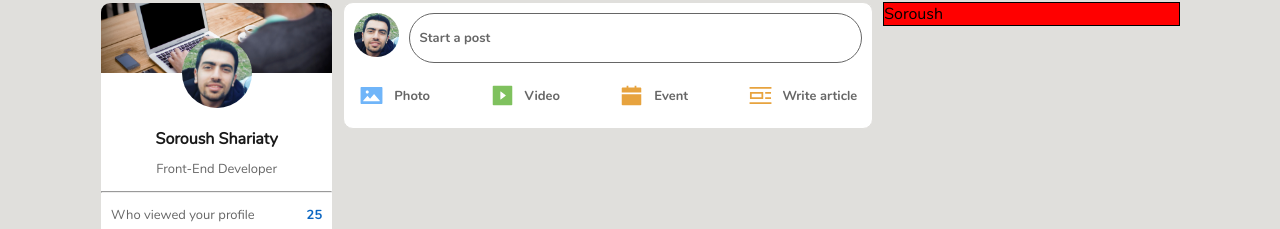
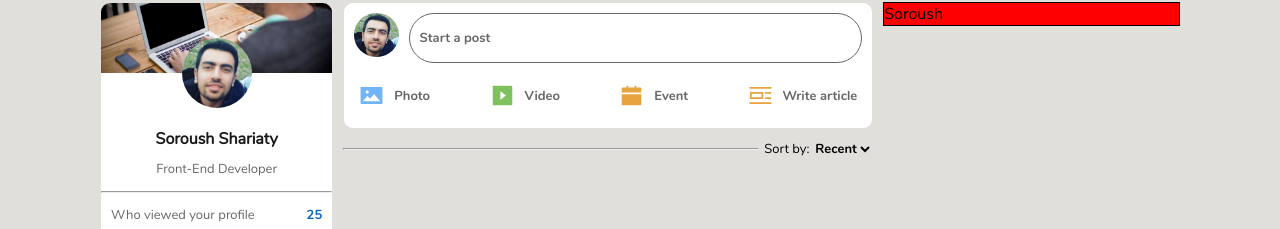
Before and after one commit to Soroush-Shariaty/linkedin-Clone, a Next.js app: page / in a window 1280 px wide. Shown: the part 81-310 px from the top of the page. Built offline with nearby package versions, Linux system fonts and the light colour scheme.

Commit message:
Sortby component created

```diff
--- a/components/homePageComponents/index.js
+++ b/components/homePageComponents/index.js
@@ -1,2 +1,3 @@
 export { default as RecentItem } from "./recentItem/RecentItem.jsx";
 export { default as StartpostButton } from "./startpostButton/StartpostButton.jsx";
+export { default as Sortby } from "./sortby/Sortby.jsx";
--- a/components/homePageComponents/sortby/Sortby.jsx
+++ b/components/homePageComponents/sortby/Sortby.jsx
@@ -1,7 +1,16 @@
-import "./sortby.css";
+import styles from "../../../styles/homePageStyles/sortby.module.css";
 
 const Sortby = () => {
-  return <div>sortby</div>;
+  return (
+    <div className={styles.sortby}>
+      <hr className={styles.sortby__hr} />
+      <span className={styles.sortby__title}>Sort by:</span>
+      <select className={styles.sortby__dorp_down}>
+        <option value="">Recent</option>
+        <option value="">Top</option>
+      </select>
+    </div>
+  );
 };
 
 export default Sortby;
--- a/pages/index.js
+++ b/pages/index.js
@@ -1,6 +1,7 @@
 import React from "react";
 import Navbar from "./../containers/navbarContainers/navbar/Navbar";
 import BodyContainer from "./../containers/bodyContainer/BodyContainer";
+import { Sortby } from "../components/homePageComponents/index";
 import {
   Profile,
   Recent,
@@ -18,6 +19,7 @@ const HomePage = () => {
         </div>
         <div>
           <StartPost />
+          <Sortby />
         </div>
         <div style={{ backgroundColor: "red", border: "1px solid black" }}>
           Soroush
--- /dev/null
+++ b/styles/homePageStyles/sortby.module.css
@@ -0,0 +1,26 @@
+.sortby {
+  display: flex;
+  margin-top: 10px;
+  margin-bottom: 10px;
+  align-items: center;
+}
+
+.sortby__hr {
+  width: 100%;
+  margin-right: 5px;
+}
+
+.sortby__title {
+  display: inline-block;
+  width: 60px;
+  font-size: 13px;
+}
+
+.sortby__dorp_down {
+  border: none;
+  outline: none;
+  cursor: pointer;
+  background-color: var(--gray);
+  font-family: Nunito-Bold;
+  font-size: 13px;
+}
```
Also changed, not shown: components/homePageComponents/sortby/sortby.css (deleted).
